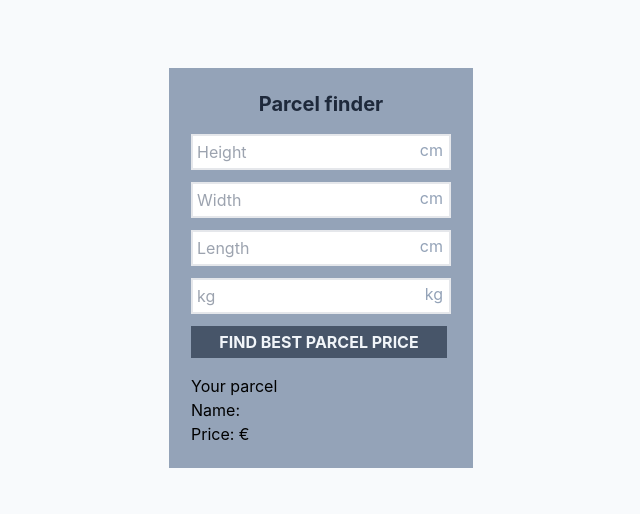
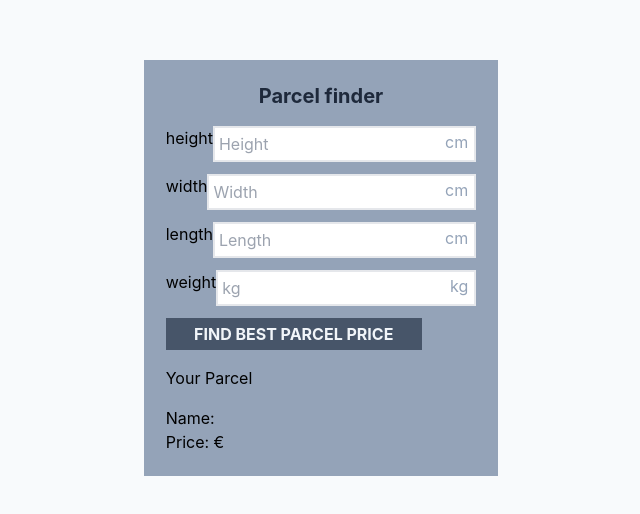
Before and after one commit to Torfeltorfel/Pirateship-, a React (Create React App) app: page / in a window 1280 px wide. Shown: the part 132-646 px from the top of the page, without its empty margins (319-959 px from the left). Built offline with nearby package versions, Linux system fonts and the light colour scheme.

Commit message:
feat/rateCalculator: add accessibility

```diff
--- a/src/components/Form.jsx
+++ b/src/components/Form.jsx
@@ -22,6 +22,7 @@ const Form = () => {
         <InputField
           placeholder="Height"
           unit="cm"
+          id="height"
           name="height"
           maxValue={"120"}
           onChange={(event) =>
@@ -31,6 +32,7 @@ const Form = () => {
         <InputField
           placeholder="Width"
           unit="cm"
+          id="width"
           name="width"
           maxValue={"60"}
           onChange={(event) =>
@@ -40,6 +42,7 @@ const Form = () => {
         <InputField
           placeholder="Length"
           unit="cm"
+          id="length"
           name="length"
           maxValue={"60"}
           onChange={(event) =>
@@ -50,23 +53,30 @@ const Form = () => {
         <InputField
           placeholder="kg"
           unit="kg"
-          name="kg"
+          id="weight"
+          name="weight"
           step="0.5"
           maxValue={"31.5"}
           onChange={(event) =>
             setUserInput({ ...userInput, weight: event.target.value })
           }
         />
-        <button className="w-64 p-1 bg-slate-600 hover:bg-slate-500 focus:bg-slate-600 text-slate-100 focus:text-slate-50 uppercase font-bold">
+        <button
+          aria-label="Submit button"
+          type="submit"
+          className="w-64 p-1 bg-slate-600 hover:bg-slate-500 focus:bg-slate-600 text-slate-100 focus:text-slate-50 uppercase font-bold"
+        >
           Find best parcel price
         </button>
       </form>
       {optimalParcel && (
-        <div>
-          <h2>Your parcel</h2>
-          <p>Name: {optimalParcel.name}</p>
-          <p>Price: {optimalParcel.price}€</p>
-        </div>
+        <>
+          <h2>Your Parcel</h2>
+          <ul>
+            <li>Name: {optimalParcel.name}</li>
+            <li>Price: {optimalParcel.price}€</li>
+          </ul>
+        </>
       )}
     </>
   );
--- a/src/components/InputField.jsx
+++ b/src/components/InputField.jsx
@@ -7,10 +7,15 @@ export const InputField = ({
   minValue,
   maxValue,
   step,
+  id,
+  name,
 }) => {
   return (
     <div className="flex flex-row justify-between relative">
+      <label htmlFor={id}>{name}</label>
       <input
+        id={id}
+        name={name}
         type="number"
         min={minValue}
         max={maxValue}
@@ -21,6 +26,7 @@ export const InputField = ({
         onChange={onChange}
         step={step}
       />
+
       <span className="absolute inset-y-1 right-0 border-l-1 mr-2 text-slate-400">
         {unit}
       </span>
```
Also changed, not shown: 1 other file (tests, documents, lock files or other folders).
